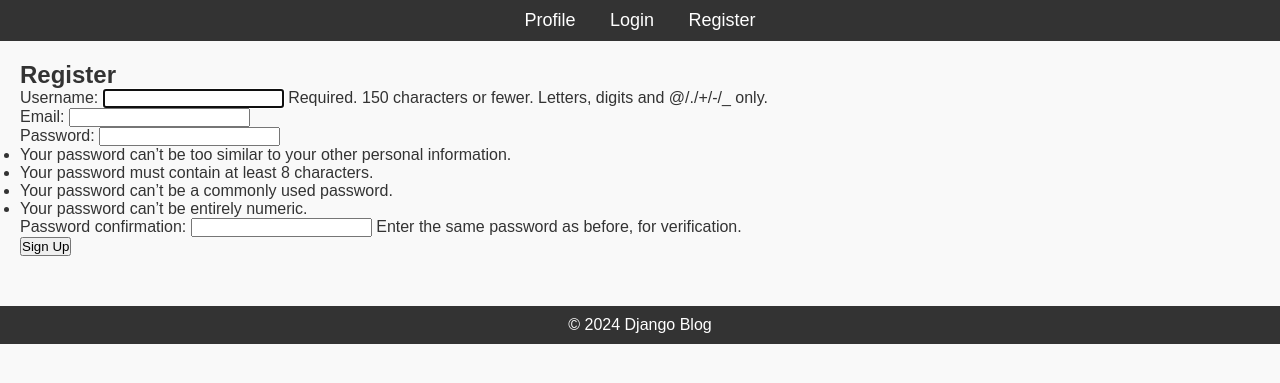
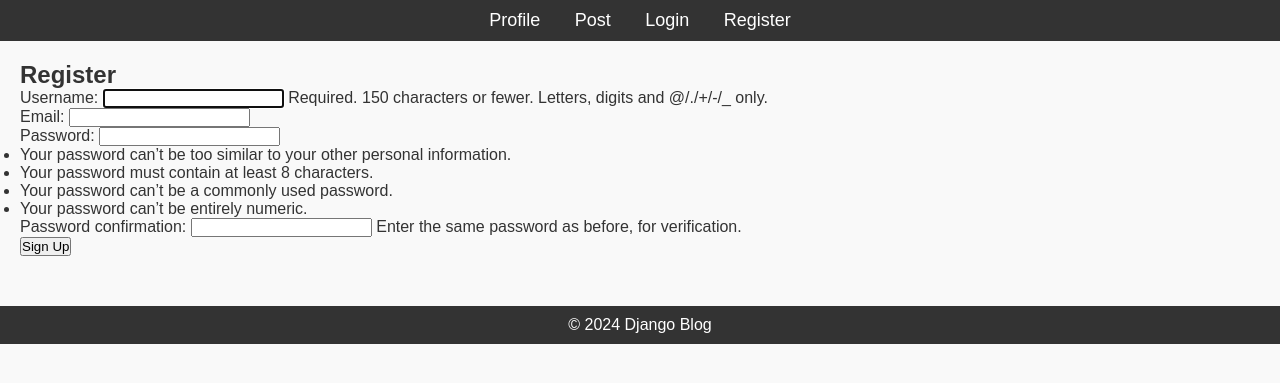
Before and after one commit to rahmaeliasu/Alx_DjangoLearnLab, a Django app: page /register/ in a window 1280 px wide. Shown: the top 383 px of the page. Run offline with Django 5.2, Linux system fonts and the light colour scheme.

Commit message:
Creating Blog Post Management Features

```diff
--- a/django_blog/blog/forms.py
+++ b/django_blog/blog/forms.py
@@ -1,7 +1,7 @@
 from django import forms
 from django.contrib.auth.forms import UserCreationForm
 from django.contrib.auth.models import User
-from .models import Profile
+from .models import Profile, Post
 
 class CustomUserCreationForm(UserCreationForm):
     email = forms.EmailField(required=True)
@@ -21,3 +21,9 @@ class ProfileUpdateForm(forms.ModelForm):
     class Meta:
         model = Profile
         fields = ['bio', 'profile_image']
+
+
+class PostForm(forms.ModelForm):
+    class Meta:
+        model = Post
+        fields = ['title', 'content']
--- a/django_blog/blog/templates/base.html
+++ b/django_blog/blog/templates/base.html
@@ -12,6 +12,7 @@
       <nav>
         <ul>
           <li><a href="{% url 'profile' %}">Profile</a></li>
+          <li><a href="{% url 'post-list' %}">Post</a></li>
           <li><a href="{% url 'login' %}">Login</a></li>
           <li><a href="{% url 'register' %}">Register</a></li>
         </ul>
--- a/django_blog/blog/urls.py
+++ b/django_blog/blog/urls.py
@@ -1,6 +1,8 @@
 from django.urls import path
 from django.contrib.auth import views as auth_views
 from . import views
+from .views import (PostListView, PostDetailView, PostCreateView, PostUpdateView, PostDeleteView)
+
 
 
 urlpatterns = [
@@ -9,4 +11,11 @@ urlpatterns = [
 
     path("register/", views.register, name="register"),
     path("profile/", views.profile, name="profile"),
+
+    path('posts/', PostListView.as_view(), name='post-list'),
+    path('posts/new/', PostCreateView.as_view(), name='post-create'),
+    path('posts/<int:pk>/', PostDetailView.as_view(), name='post-detail'),
+    path('posts/<int:pk>/edit/', PostUpdateView.as_view(), name='post-update'),
+    path('posts/<int:pk>/delete/', PostDeleteView.as_view(), name='post-delete'),
+
 ]
--- a/django_blog/blog/views.py
+++ b/django_blog/blog/views.py
@@ -1,6 +1,10 @@
-from django.shortcuts import render, redirect
+from django.shortcuts import render, redirect, get_object_or_404
 from django.contrib.auth.decorators import login_required
 from .forms import CustomUserCreationForm, UserUpdateForm, ProfileUpdateForm
+from django.urls import reverse_lazy
+from django.views.generic import ListView, DetailView, CreateView, UpdateView, DeleteView
+from django.contrib.auth.mixins import LoginRequiredMixin, UserPassesTestMixin
+from .models import Post
 
 
 def register(request):
@@ -40,3 +44,51 @@ def profile(request):
     }
 
     return render(request, "blog/profile.html")
+
+
+# List all posts
+class PostListView(ListView):
+    model = Post
+    template_name = 'blog/post_list.html'
+    context_object_name = 'posts'
+    ordering = ['-published_date']
+    paginate_by = 5
+
+
+# Detail of a single post
+class PostDetailView(DetailView):
+    model = Post
+    template_name = 'blog/post_detail.html'
+
+
+# Create a post (only logged-in users)
+class PostCreateView(LoginRequiredMixin, CreateView):
+    model = Post
+    fields = ['title', 'content']
+    template_name = 'blog/post_form.html'
+
+    def form_valid(self, form):
+        form.instance.author = self.request.user
+        return super().form_valid(form)
+
+
+# Update a post (only author)
+class PostUpdateView(LoginRequiredMixin, UserPassesTestMixin, UpdateView):
+    model = Post
+    fields = ['title', 'content']
+    template_name = 'blog/post_form.html'
+
+    def test_func(self):
+        post = self.get_object()
+        return self.request.user == post.author
+
+
+# Delete a post (only author)
+class PostDeleteView(LoginRequiredMixin, UserPassesTestMixin, DeleteView):
+    model = Post
+    template_name = 'blog/post_confirm_delete.html'
+    success_url = reverse_lazy('post-list')
+
+    def test_func(self):
+        post = self.get_object()
+        return self.request.user == post.author
```
Also changed, not shown: django_blog/blog/templates/blog/post_confirm_delete.html (added, +9 -0 lines), django_blog/blog/templates/blog/post_detail.html (added, +10 -0 lines), django_blog/blog/templates/blog/post_form.html (added, +9 -0 lines), django_blog/blog/templates/blog/post_list.html (added, +12 -0 lines), django_blog/README.md.
